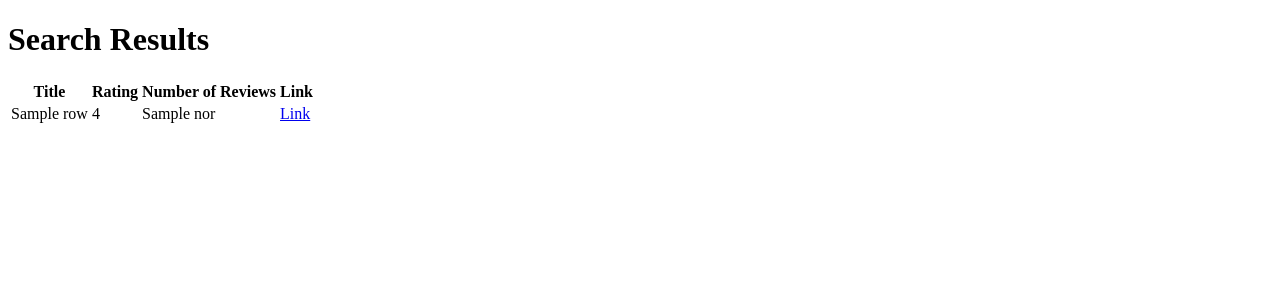
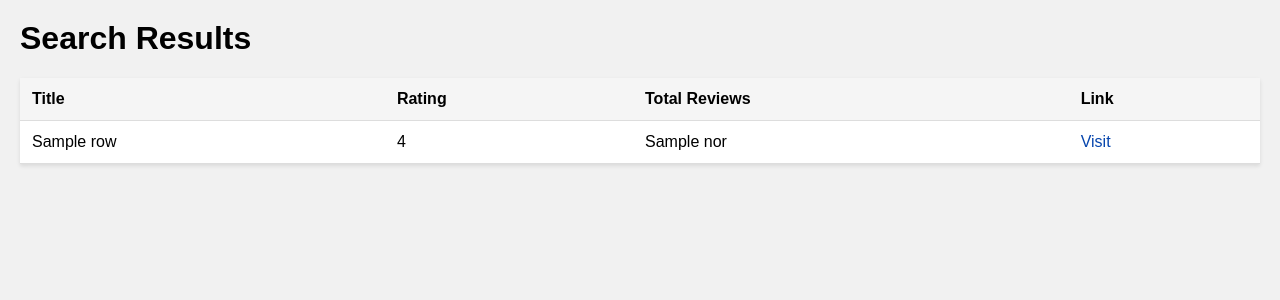
Before and after one commit to h4harsimran/gmaps, a Flask app: template templates/results.html in a window 1280 px wide. Shown: the top 300 px of the page. Run offline with Flask 3, Linux system fonts and the light colour scheme; the template is opened without the code that fills it: most values are stand-ins (such as "Sample title", 1, 10 or a date in 2020).

Commit message:
Update results.html

```diff
--- a/templates/results.html
+++ b/templates/results.html
@@ -2,28 +2,85 @@
 <html>
 <head>
     <title>Search Results</title>
+    <style>
+        /* Global CSS */
+        * {
+            box-sizing: border-box;
+        }
+
+        body {
+            font-family: Arial, sans-serif;
+            margin: 0;
+            padding: 20px;
+            background-color: #f1f1f1;
+        }
+
+        h1 {
+            margin-top: 0;
+        }
+
+        /* Table CSS */
+        .results-table {
+            width: 100%;
+            border-collapse: collapse;
+            background-color: #fff;
+            box-shadow: 0 2px 4px rgba(0, 0, 0, 0.1);
+            margin-top: 20px;
+        }
+
+        .results-table th,
+        .results-table td {
+            padding: 12px;
+            text-align: left;
+            border-bottom: 1px solid #ddd;
+        }
+
+        .results-table th {
+            background-color: #f5f5f5;
+            font-weight: bold;
+        }
+
+        .results-table tbody tr:hover {
+            background-color: #f9f9f9;
+        }
+
+        /* Link CSS */
+        .results-table a {
+            color: #0645ad;
+            text-decoration: none;
+        }
+
+        .results-table a:hover {
+            text-decoration: underline;
+        }
+    </style>
 </head>
 <body>
     <h1>Search Results</h1>
-    {% if not res_data.empty %}
-        <table>
+
+    {% if res_data.empty %}
+        <p>No results found.</p>
+    {% else %}
+        <table class="results-table">
+            <thead>
                 <tr>
                     <th>Title</th>
                     <th>Rating</th>
-                <th>Number of Reviews</th>
+                    <th>Total Reviews</th>
                     <th>Link</th>
                 </tr>
+            </thead>
+            <tbody>
                 {% for _, row in res_data.iterrows() %}
                     <tr>
                         <td>{{ row['Title'] }}</td>
                         <td>{{ row['rating'] }}</td>
                         <td>{{ row['nor'] }}</td>
-                    <td><a href="{{ row['link'] }}">Link</a></td>
+                        <td><a href="{{ row['link'] }}" target="_blank">Visit</a></td>
                     </tr>
                 {% endfor %}
+            </tbody>
         </table>
-    {% else %}
-        <p>No results found.</p>
     {% endif %}
 </body>
 </html>
```
Lines whose indentation alone changed are shown as unchanged.
